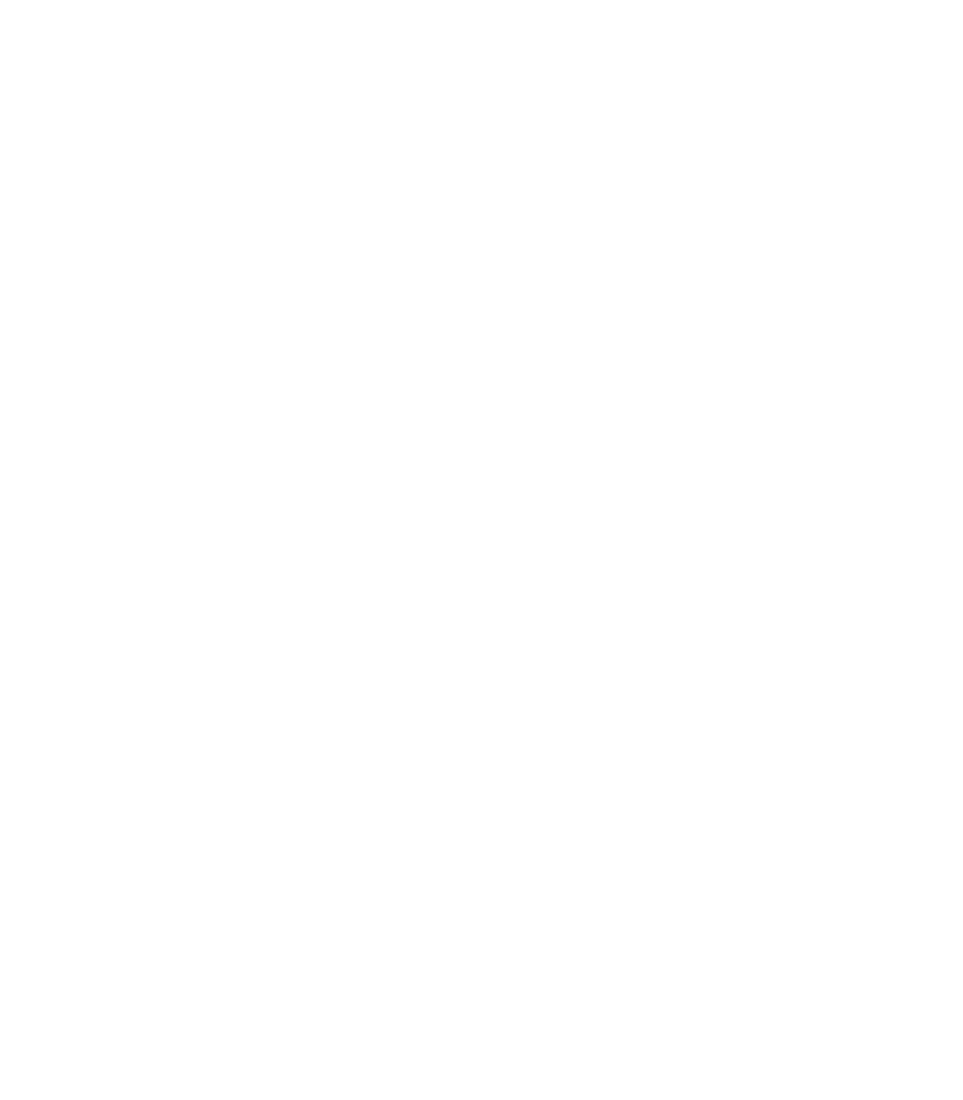
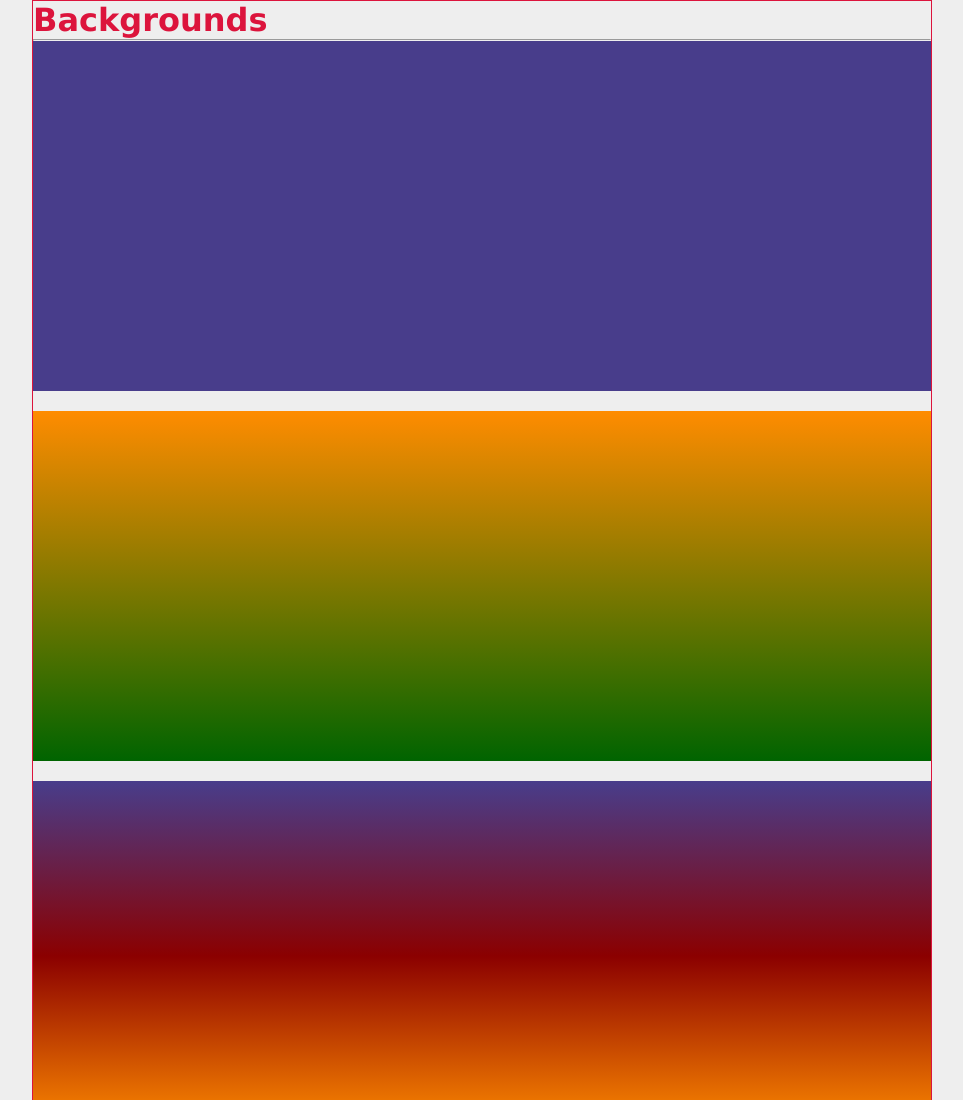
Before and after one commit to Diego-Ruda/desrrollo-web-avanzado, a website built with Vite: page clase01/01-backgrounds/index.html in a window 1280 px wide. Shown: the top 1100 px of the page, without its empty margins (158-1121 px from the left). Before the commit the page ends 800 px from the top, so only its background shows below. Built offline with nearby package versions, Linux system fonts and the light colour scheme.

Commit message:
Trabajando con fondos degradados

```diff
--- a/clase01/01-backgrounds/index.html
+++ b/clase01/01-backgrounds/index.html
@@ -6,5 +6,21 @@
     <title>Backgrounds</title>
   </head>
   <body>
+    <div class="contenedor">
+      <h1 class="texto-rojo">Backgrounds</h1>
+      <hr>
+      <!-- div.fondo-base.fondo-color -->
+      <div class="fondo-base fondo-color"></div>
+
+      <div class="fondo-base fondo-degradado"></div>
+
+      <div class="fondo-base fondo-degradado-2"></div>
+
+      <div class="fondo-base fondo-degradado-3"></div>
+
+      <div class="fondo-base fondo-degradado-4"></div>
+
+    </div>
+    <script type="module" src="/src/main.js"></script>
   </body>
 </html>
--- a/clase01/01-backgrounds/src/style.css
+++ b/clase01/01-backgrounds/src/style.css
@@ -0,0 +1,49 @@
+/* Reset */
+*{
+  padding: 0;
+  margin: 0;
+  box-sizing: border-box;
+}
+
+body {
+  background-color: #eee;
+  /* tipografia segura */
+  font-family: Verdana, Geneva, Tahoma, sans-serif;
+}
+
+.contenedor {
+  max-width: 900px;
+  border: 1px solid crimson;
+  margin: auto;
+}
+
+.texto-rojo{
+  color: crimson;
+}
+
+.fondo-base {
+  background-color: blue;
+  width: auto;
+  height: 350px;
+  background-repeat: no-repeat;
+  margin-bottom: 20px;
+}
+
+.fondo-color{
+  background-color: darkslateblue;
+}
+
+.fondo-degradado{
+  background-image: linear-gradient(darkorange, darkgreen);
+}
+.fondo-degradado-2{
+  background-image: linear-gradient( darkslateblue, darkred,darkorange );
+}
+
+.fondo-degradado-3{
+  background-image: linear-gradient(to left, darkslateblue, darkred,darkorange );
+}
+
+.fondo-degradado-4{
+  background-image: linear-gradient(to left bottom, darkslateblue, darkred,darkorange );
+}
```
